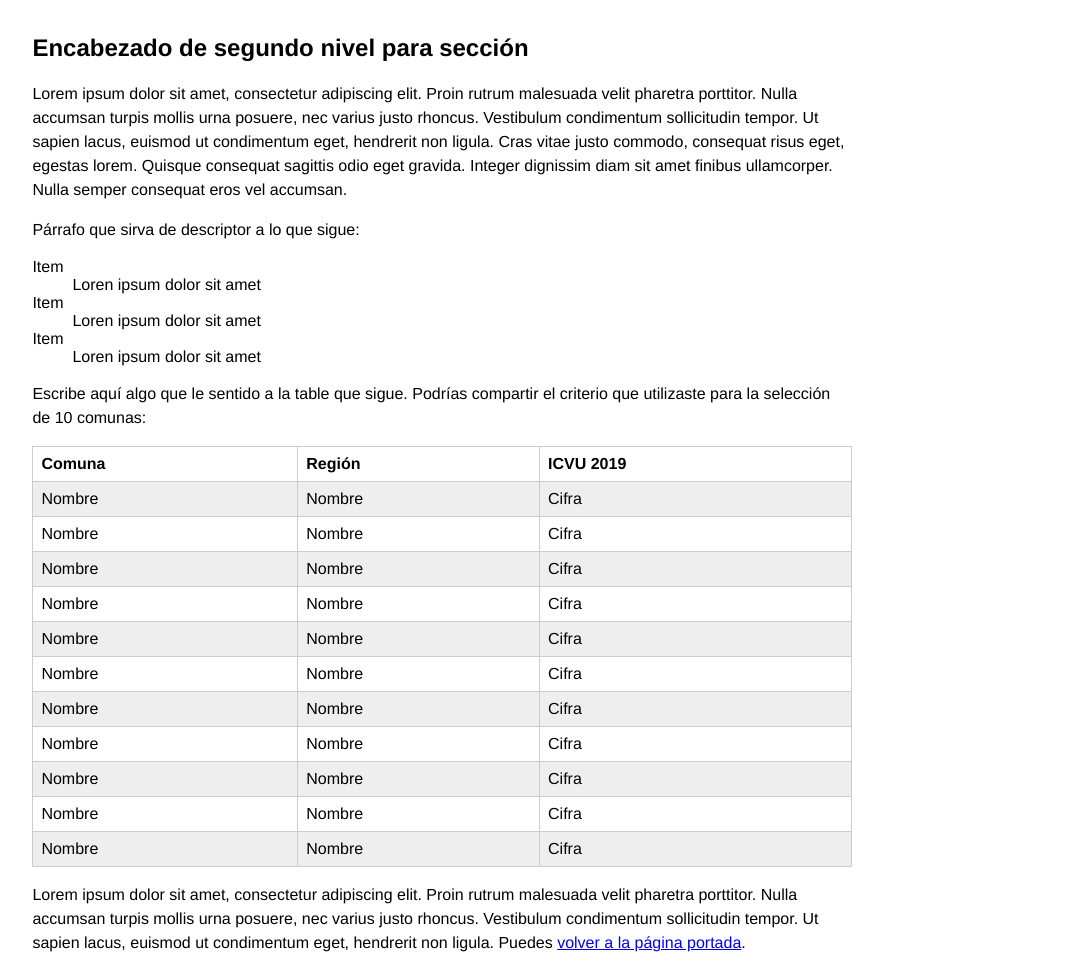
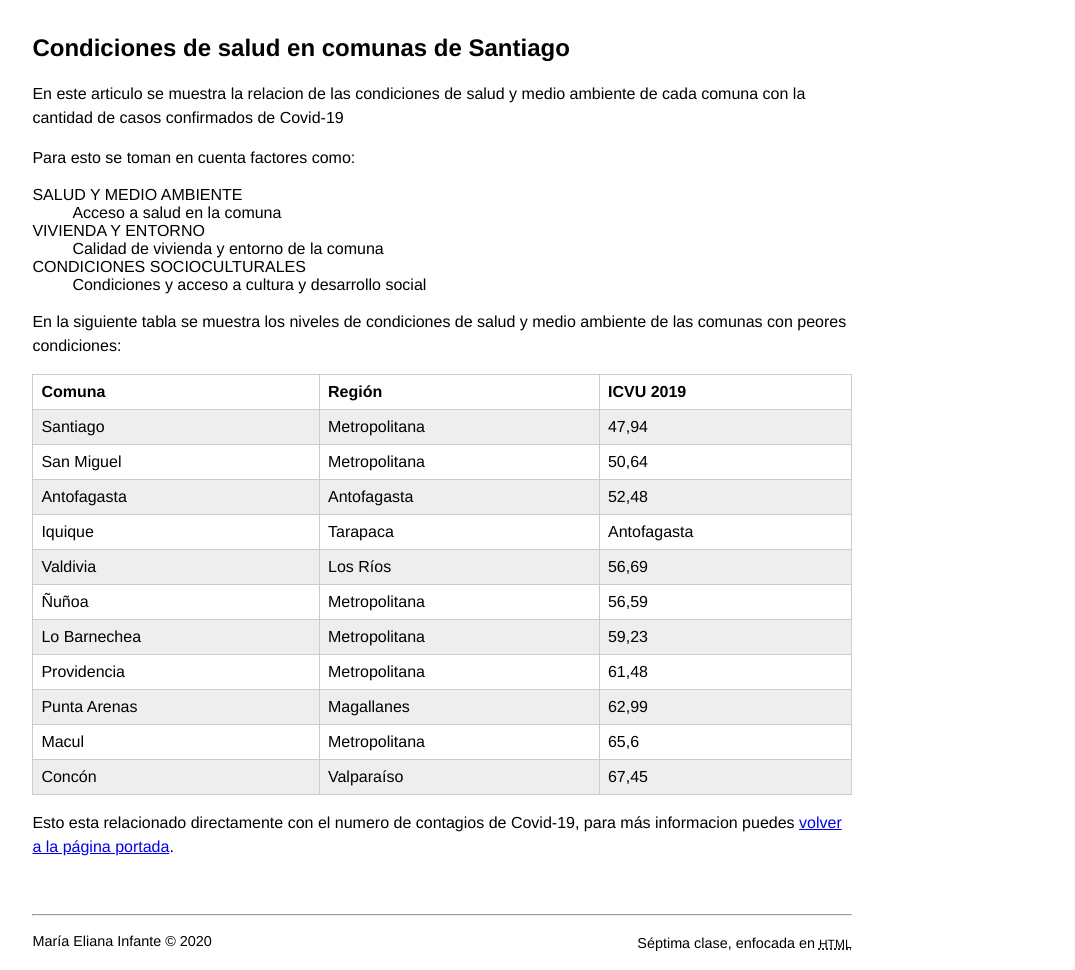
Before and after one commit to maritainfante/clase-07, a plain HTML site: page page.html in a window 1280 px wide. Shown: the part 112-1082 px from the top of the page, without its empty margins (198-1273 px from the left). Drawn offline with Linux system fonts and the light colour scheme.

Commit message:
Update page.html

```diff
--- a/page.html
+++ b/page.html
@@ -6,35 +6,35 @@
     <meta name="viewport" content="width=device-width, initial-scale=1, shrink-to-fit=no">
     <!--agregar metadatos-->
     <link rel="stylesheet" href="estilo.css">
-    <title>Título más adecuado</title>
+    <title>Salud y medio ambiente en comunas de Santiago</title>
 </head>
 
 <body>
     <nav>
         <select onchange="if (this.value) window.location.href=this.value">
-            <option value="index.html">Página portada</option>
-            <option value="page.html" selected>Página interior</option>
+            <option value="index.html">SALUD Y MEDIO AMBIENTE</option>
+            <option value="page.html" selected>COVID-19</option>
         </select>
     </nav>
     <div class="container">
         <header>
             <!--el elemento hgroup ya no se usa; ver http://html5doctor.com/the-hgroup-element/ -->
-            <h1><a href="index.html">Repite el encabezado principal de página de portada</a></h1>
+            <h1><a href="index.html">Covid-19 en las comunas de Santiago</a></h1>
         </header>
         <section>
-            <h2>Encabezado de segundo nivel para sección</h2>
-            <p>Lorem ipsum dolor sit amet, consectetur adipiscing elit. Proin rutrum malesuada velit pharetra porttitor. Nulla accumsan turpis mollis urna posuere, nec varius justo rhoncus. Vestibulum condimentum sollicitudin tempor. Ut sapien lacus, euismod ut condimentum eget, hendrerit non ligula. Cras vitae justo commodo, consequat risus eget, egestas lorem. Quisque consequat sagittis odio eget gravida. Integer dignissim diam sit amet finibus ullamcorper. Nulla semper consequat eros vel accumsan.</p>
-            <p>Párrafo que sirva de descriptor a lo que sigue:</p>
+            <h2>Condiciones de salud en comunas de Santiago</h2>
+            <p>En este articulo se muestra la relacion de las condiciones de salud y medio ambiente de cada comuna con la cantidad de casos confirmados de Covid-19</p>
+            <p>Para esto se toman en cuenta factores como:</p>
             <!-- ver https://developer.mozilla.org/es/docs/Web/HTML/Elemento/dl -->
             <dl>
-                <dt>Item</dt>
-                <dd>Loren ipsum dolor sit amet</dd>
-                <dt>Item</dt>
-                <dd>Loren ipsum dolor sit amet</dd>
-                <dt>Item</dt>
-                <dd>Loren ipsum dolor sit amet</dd>
+                <dt>SALUD Y MEDIO AMBIENTE</dt>
+                <dd>Acceso a salud en la comuna</dd>
+                <dt>VIVIENDA Y ENTORNO</dt>
+                <dd>Calidad de vivienda y entorno de la comuna</dd>
+                <dt>CONDICIONES SOCIOCULTURALES</dt>
+                <dd>Condiciones y acceso a cultura y desarrollo social</dd>
             </dl>
-            <p>Escribe aquí algo que le sentido a la table que sigue. Podrías compartir el criterio que utilizaste para la selección de 10 comunas:</p>
+            <p>En la siguiente tabla se muestra los niveles de condiciones de salud y medio ambiente de las comunas con peores condiciones:</p>
 
             <table>
                 <tr>
@@ -43,68 +43,68 @@
                     <th>ICVU 2019</th>
                 </tr>
                 <tr>
-                    <td>Nombre</td>
-                    <td>Nombre</td>
-                    <td>Cifra</td>
+                    <td>Santiago</td>
+                    <td>Metropolitana</td>
+                    <td>47,94</td>
                 </tr>
                 <tr>
-                    <td>Nombre</td>
-                    <td>Nombre</td>
-                    <td>Cifra</td>
+                    <td>San Miguel</td>
+                    <td>Metropolitana</td>
+                    <td>50,64</td>
                 </tr>
                 <tr>
-                    <td>Nombre</td>
-                    <td>Nombre</td>
-                    <td>Cifra</td>
+                    <td>Antofagasta</td>
+                    <td>Antofagasta</td>
+                    <td>52,48</td>
                 </tr>
                 <tr>
-                    <td>Nombre</td>
-                    <td>Nombre</td>
-                    <td>Cifra</td>
+                    <td>Iquique</td>
+                    <td>Tarapaca</td>
+                    <td>Antofagasta</td>
                 </tr>
                  <tr>
-                    <td>Nombre</td>
-                    <td>Nombre</td>
-                    <td>Cifra</td>
+                    <td>Valdivia</td>
+                    <td>Los Ríos</td>
+                    <td>56,69</td>
                 </tr>
                 <tr>
-                    <td>Nombre</td>
-                    <td>Nombre</td>
-                    <td>Cifra</td>
+                    <td>Ñuñoa</td>
+                    <td>Metropolitana</td>
+                    <td>56,59</td>
                 </tr>
                 <tr>
-                    <td>Nombre</td>
-                    <td>Nombre</td>
-                    <td>Cifra</td>
+                    <td>Lo Barnechea</td>
+                    <td>Metropolitana</td>
+                    <td>59,23</td>
                 </tr>
                 <tr>
-                    <td>Nombre</td>
-                    <td>Nombre</td>
-                    <td>Cifra</td>
+                    <td>Providencia</td>
+                    <td>Metropolitana</td>
+                    <td>61,48</td>
                 </tr>
                 <tr>
-                    <td>Nombre</td>
-                    <td>Nombre</td>
-                    <td>Cifra</td>
+                    <td>Punta Arenas</td>
+                    <td>Magallanes</td>
+                    <td>62,99</td>
                 </tr>
                 <tr>
-                    <td>Nombre</td>
-                    <td>Nombre</td>
-                    <td>Cifra</td>
+                    <td>Macul</td>
+                    <td>Metropolitana</td>
+                    <td>65,6</td>
                 </tr>
                  <tr>
-                    <td>Nombre</td>
-                    <td>Nombre</td>
-                    <td>Cifra</td>
+                    <td>Concón</td>
+                    <td>Valparaíso</td>
+                    <td>67,45</td>
                 </tr>
             </table>
 
-            <p>Lorem ipsum dolor sit amet, consectetur adipiscing elit. Proin rutrum malesuada velit pharetra porttitor. Nulla accumsan turpis mollis urna posuere, nec varius justo rhoncus. Vestibulum condimentum sollicitudin tempor. Ut sapien lacus, euismod ut condimentum eget, hendrerit non ligula. Puedes <a href="index.html">volver a la página portada</a>.</p>
+            <p>Esto esta relacionado directamente con el numero de contagios de Covid-19, para más informacion puedes <a href="index.html">volver a la página portada</a>.</p>
 
         </section>
         <footer>
             <hr>
-            <p>Nombre Apellido &copy; 2020 <span class="derecha">Séptima clase, enfocada en <abbr title="HyperText Markup Language">html</abbr></span></p>
+            <p>María Eliana Infante &copy; 2020 <span class="derecha">Séptima clase, enfocada en <abbr title="HyperText Markup Language">html</abbr></span></p>
         </footer>
     </div>
 </body>
```
